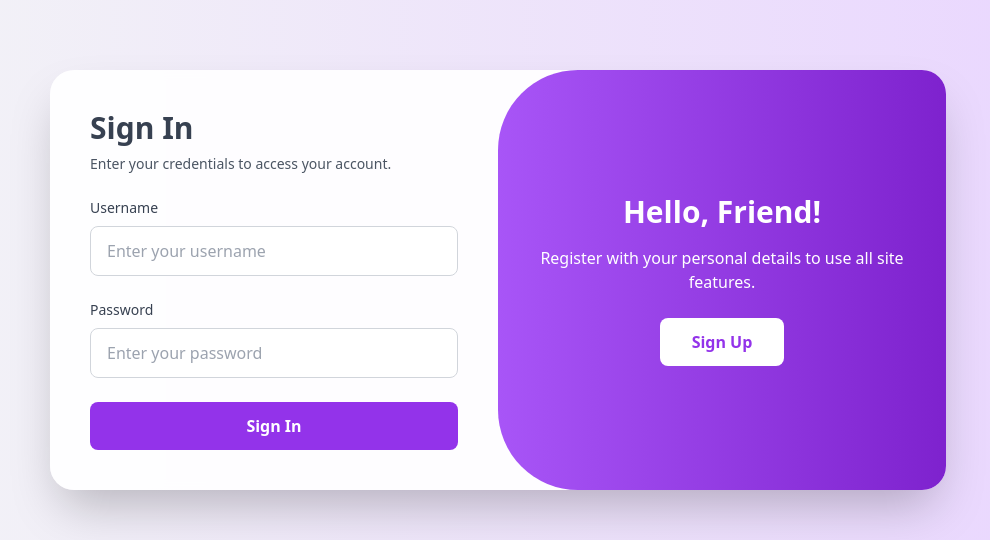
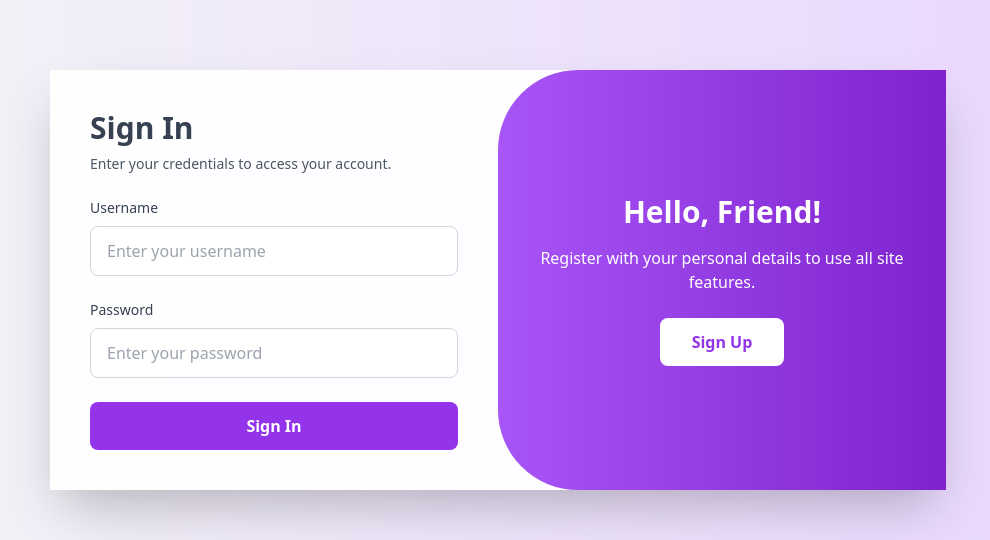
Before and after one commit to SutthirakP/my-project, a Next.js app: page /login in a window 1280 px wide. Shown: the part 120-660 px from the top of the page, without its empty margins (142-1132 px from the left). Built offline with nearby package versions, Linux system fonts and the light colour scheme.

Commit message:
🔥 delete error

```diff
--- a/app/login/page.tsx
+++ b/app/login/page.tsx
@@ -12,14 +12,10 @@ const LoginPage = () => {
     setIsSignUp(true);
   };
 
-  const handleSignInClick = () => {
-    setIsSignUp(false);
-  };
-
   return (
     <div className="min-h-screen flex items-center justify-center bg-gradient-to-r from-gray-100 to-purple-200">
       {/* Card Container */}
-      <div className="flex w-full max-w-4xl shadow-2xl bg-white/90 backdrop-blur-sm overflow-hidden rounded-3xl">
+      <div className="flex w-full max-w-4xl shadow-2xl bg-white/90 backdrop-blur-sm overflow-hidden ?rounded-3xl">
 
         {/* Sign In Section */}
         <div className={`w-1/2 p-10 flex flex-col justify-center transition-transform duration-500 ${isSignUp ? 'translate-x-full opacity-0' : 'opacity-100'}`}>
```
